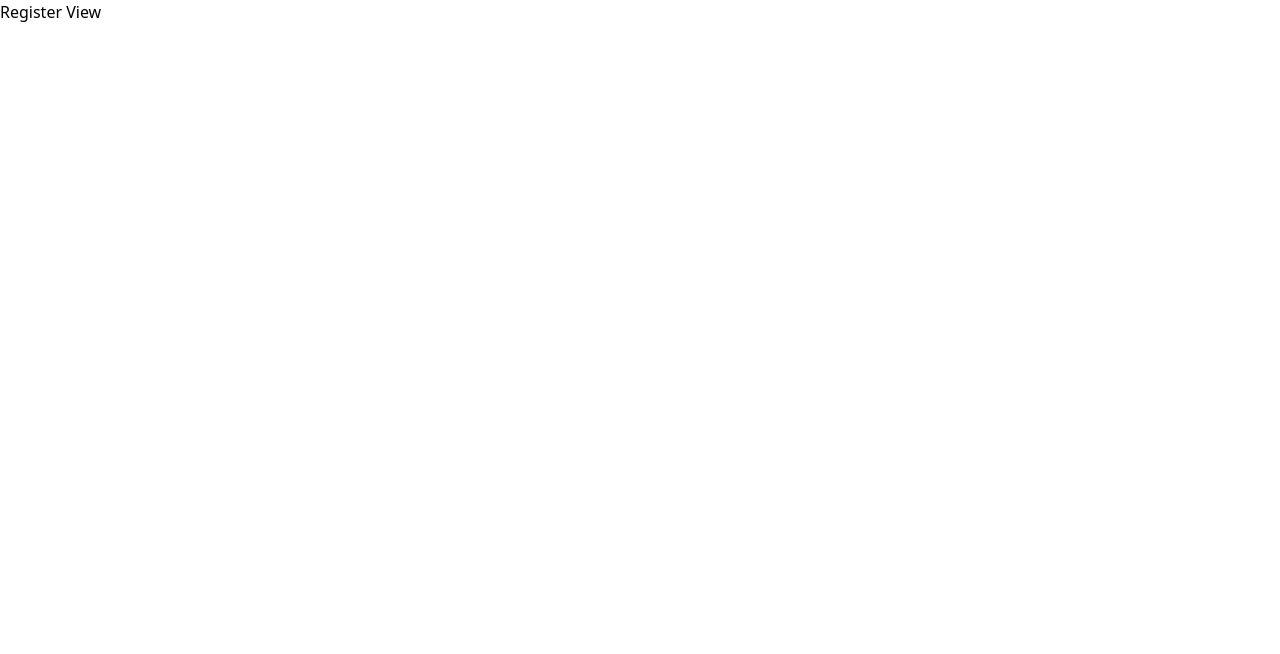
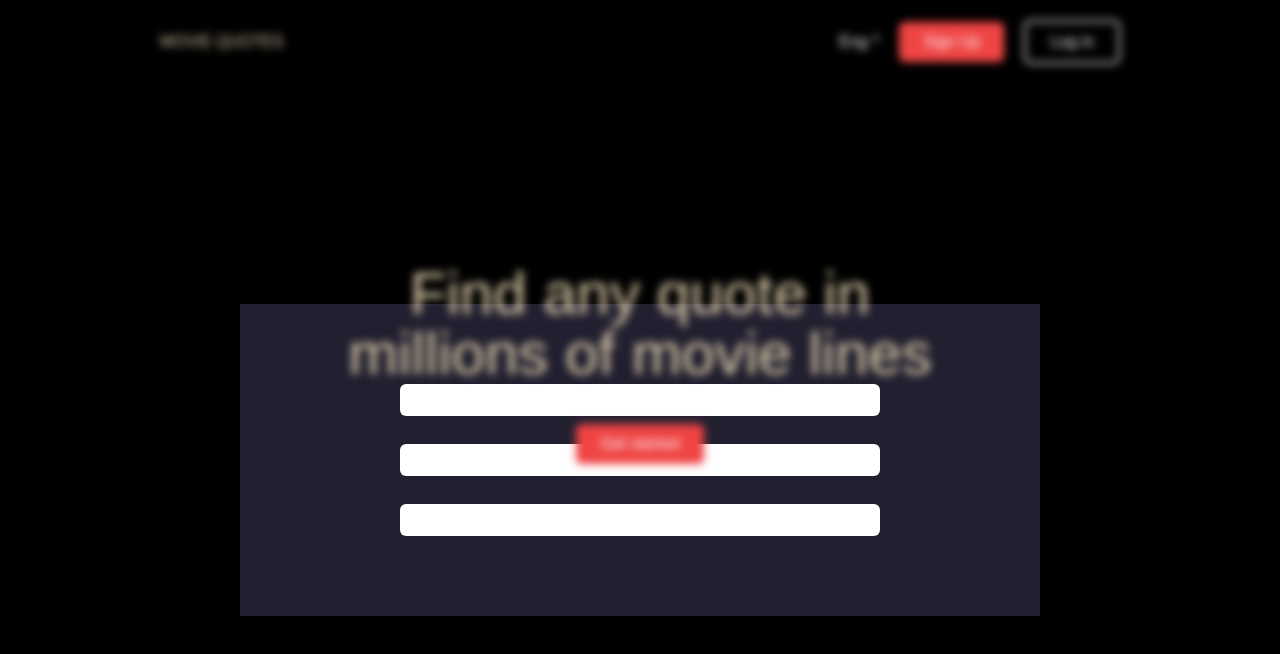
Before and after one commit to Pickle99/Epic-Movie-Quotes-Front, a Vue app: page /register in a window 1280 px wide. Shown: the top 654 px of the page. Built offline with nearby package versions, Linux system fonts and the light colour scheme; the HTML template or start-up script is replaced by a standard one.

Commit message:
feat: add landing page, work in progress for registration page

```diff
--- a/src/App.vue
+++ b/src/App.vue
@@ -1,7 +1,7 @@
 <script setup></script>
 
 <template>
-  <header>
+  <header class="font-monsterrat">
     <router-view v-slot="{ Component }">
       <keep-alive>
         <component :is="Component" />
@@ -9,3 +9,9 @@
     </router-view>
   </header>
 </template>
+
+<style>
+html {
+  background: black;
+}
+</style>
--- a/src/components/Landing.vue
+++ /dev/null
@@ -1,3 +0,0 @@
-<template>
-  <h1>Landing Page</h1>
-</template>
--- /dev/null
+++ b/src/components/pages/LandingPage.vue
@@ -0,0 +1,30 @@
+<template>
+  <header class="flex justify-between mx-40 mt-5 items-center">
+    <div><h1 class="text-[#DDCCAA]">MOVIE QUOTES</h1></div>
+
+    <div class="flex text-white items-center">
+      <div><p>Eng ^</p></div>
+      <RouterLink
+        class="mx-5 bg-red-500 px-6 py-2 rounded-md"
+        :to="{ name: 'register' }"
+        >Sign Up</RouterLink
+      >
+      <RouterLink
+        class="border-white border-2 px-6 py-2 rounded-md"
+        :to="{ name: 'login' }"
+        >Log in</RouterLink
+      >
+    </div>
+  </header>
+  <div class="flex justify-end items-center h-[25rem] flex-col">
+    <div class="mb-10 text-[#DDCCAA] text-6xl text-center">
+      <h1>
+        Find any quote in
+        <h1>millions of movie lines</h1>
+      </h1>
+    </div>
+    <div class="bg-red-500 rounded-md px-6 py-2">
+      <p class="text-white">Get started</p>
+    </div>
+  </div>
+</template>
--- /dev/null
+++ b/src/components/pages/RegisterPage.vue
@@ -0,0 +1,32 @@
+<template>
+  <div class="blur-sm">
+    <header class="flex justify-between mx-40 mt-5 items-center">
+      <div><h1 class="text-[#DDCCAA]">MOVIE QUOTES</h1></div>
+      <div class="flex text-white items-center">
+        <div><p>Eng ^</p></div>
+        <p class="mx-5 bg-red-500 px-6 py-2 rounded-md">Sign Up</p>
+        <p class="border-white border-2 px-6 py-2 rounded-md">Log in</p>
+      </div>
+    </header>
+    <div class="flex justify-end items-center h-[25rem] flex-col">
+      <div class="mb-10 text-[#DDCCAA] text-6xl text-center">
+        <h1>
+          Find any quote in
+          <h1>millions of movie lines</h1>
+        </h1>
+      </div>
+      <div class="bg-red-500 rounded-md px-6 py-2">
+        <p class="text-white">Get started</p>
+      </div>
+    </div>
+  </div>
+  <div class="flex justify-center -mt-40">
+    <div class="px-40 py-20 bg-[#222030]">
+      <div class="blur-none flex flex-col w-[30rem]">
+        <input class="px-7 py-1 rounded-md" />
+        <input class="my-7 px-10 py-1 rounded-md" />
+        <input class="px-7 py-1 rounded-md" />
+      </div>
+    </div>
+  </div>
+</template>
--- a/src/views/HomeView.vue
+++ b/src/views/HomeView.vue
@@ -1,15 +1,15 @@
 <script>
-import Landing from "@/components/Landing.vue";
+import LandingPage from "@/components/pages/LandingPage.vue";
 
 export default {
   components: {
-    Landing,
+    LandingPage,
   },
 };
 </script>
 
 <template>
   <main>
-    <Landing />
+    <LandingPage />
   </main>
 </template>
--- a/src/views/RegisterView.vue
+++ b/src/views/RegisterView.vue
@@ -1,3 +1,13 @@
 <template>
-  <h1>Register View</h1>
+  <RegisterPage />
 </template>
+
+<script>
+import RegisterPage from "@/components/pages/RegisterPage.vue";
+
+export default {
+  components: {
+    RegisterPage,
+  },
+};
+</script>
--- a/tailwind.config.js
+++ b/tailwind.config.js
@@ -1,7 +1,11 @@
 module.exports = {
   content: ["./index.html", "./src/**/*.{vue,js,ts,jsx,tsx}"],
   theme: {
-    extend: {},
+    extend: {
+      fontFamily: {
+        monsterrat: "'Monsterrat', sans-serif",
+      },
+    },
   },
   plugins: [],
 };
```
